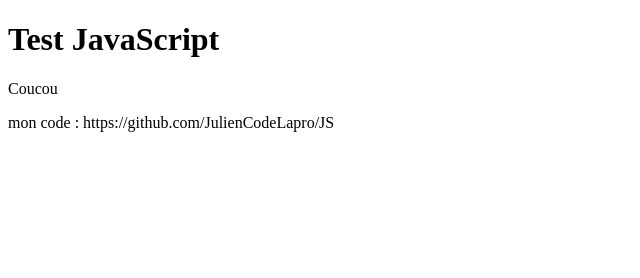
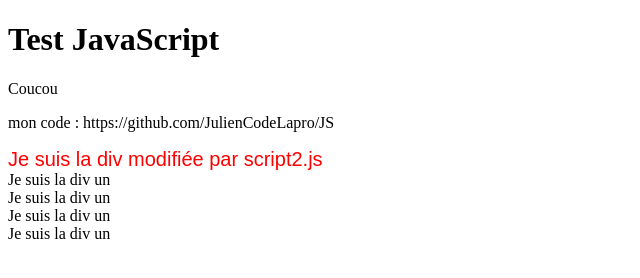
Before and after one commit to JulienCodeLapro/JS, a plain HTML site: page index.html in a window 1280 px wide. Shown: the whole page, without its empty margins (0-640 px from the left). Drawn offline with Linux system fonts and the light colour scheme.

Commit message:
les objet du DOM

```diff
--- a/index.html
+++ b/index.html
@@ -6,10 +6,19 @@
     <title>Test JS</title>
     <link rel='stylesheet' href='main.css'>
     <script src='script.js'></script>
+
 </head>
 <body>
     <h1>Test JavaScript</h1>
     <p>Coucou</p>
     <p>mon code : https://github.com/JulienCodeLapro/JS</p>
+    <div id='test'>Je suis la div<span>coucou</span></div>
+
+    <div class="toto"> Je suis la div un</div>
+    <div class="toto"> Je suis la div un</div>
+    <div class="toto"> Je suis la div un</div>
+    <div class="toto"> Je suis la div un</div>
+
 </body>
+ <script src='script2.js'></script>
 </html>
--- a/main.css
+++ b/main.css
@@ -0,0 +1,11 @@
+#test {
+    color: red;
+    font-size: 20px;
+    font-family: Arial, Helvetica, sans-serif;
+}
+
+.test {
+    color: rgb(0, 255, 4);
+    font-size: 20px;
+    font-family: Arial, Helvetica, sans-serif;
+}
--- /dev/null
+++ b/script2.js
@@ -0,0 +1,17 @@
+//alert("Je suis script 2.js");
+
+let maDiv1 ;
+maDiv1 = document.getElementById('test');
+maDiv1.innerHTML = "Je suis la div modifiée par script2.js";
+maDiv1.classList.add('test');
+
+let maListeDeDivUn = document.getElementsByClassName('toto');
+//on peut utiliser getElementsByTagName('div') pour récupérer toutes les divs de la page
+
+maListeDeDivUn.forEach(function(element){
+    element.classList.add('test');
+});
+
+for(let i=0; i<maListeDeDivUn.length; i++){
+    maListeDeDivUn[i].classList.add('test');
+}
```
